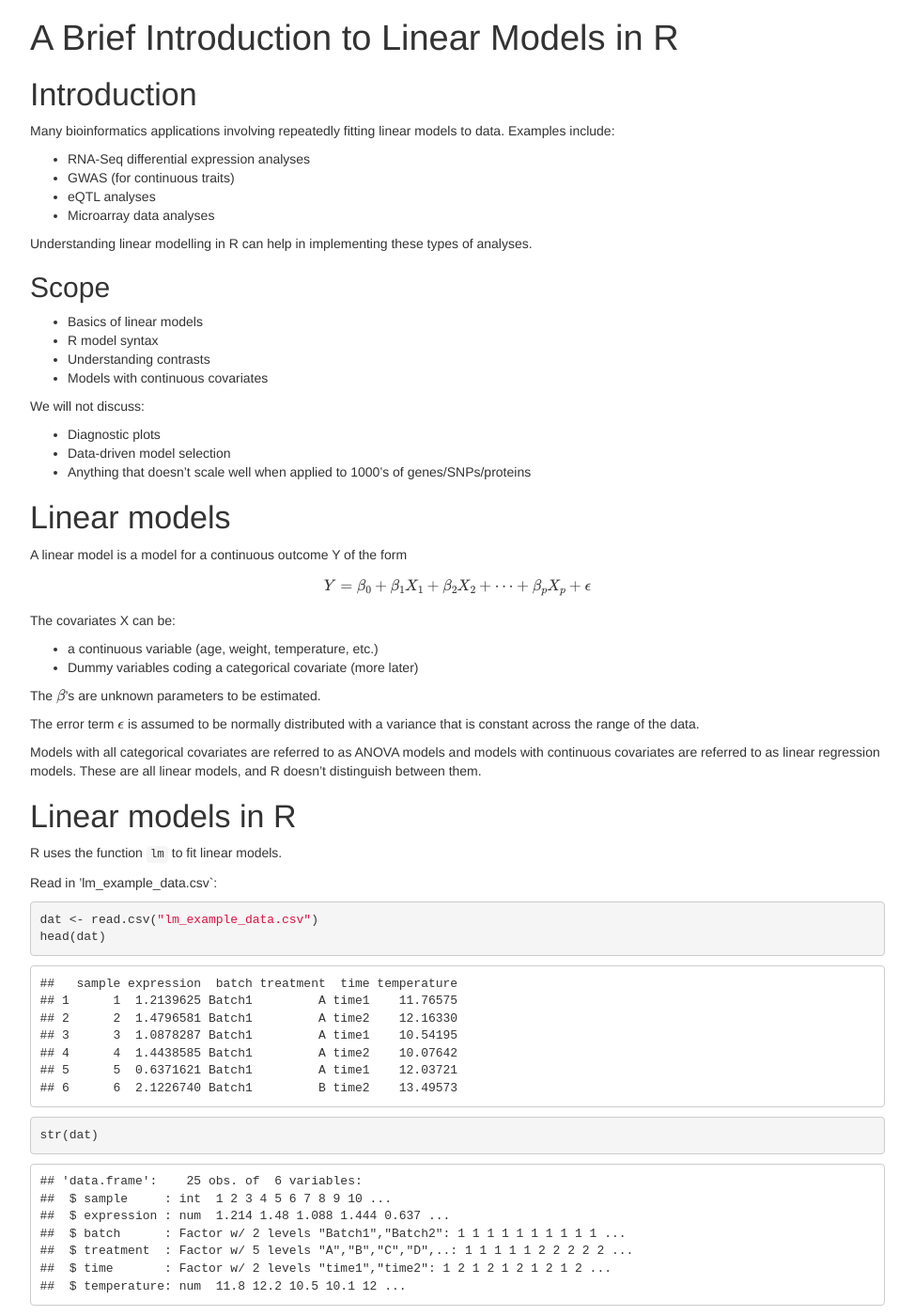
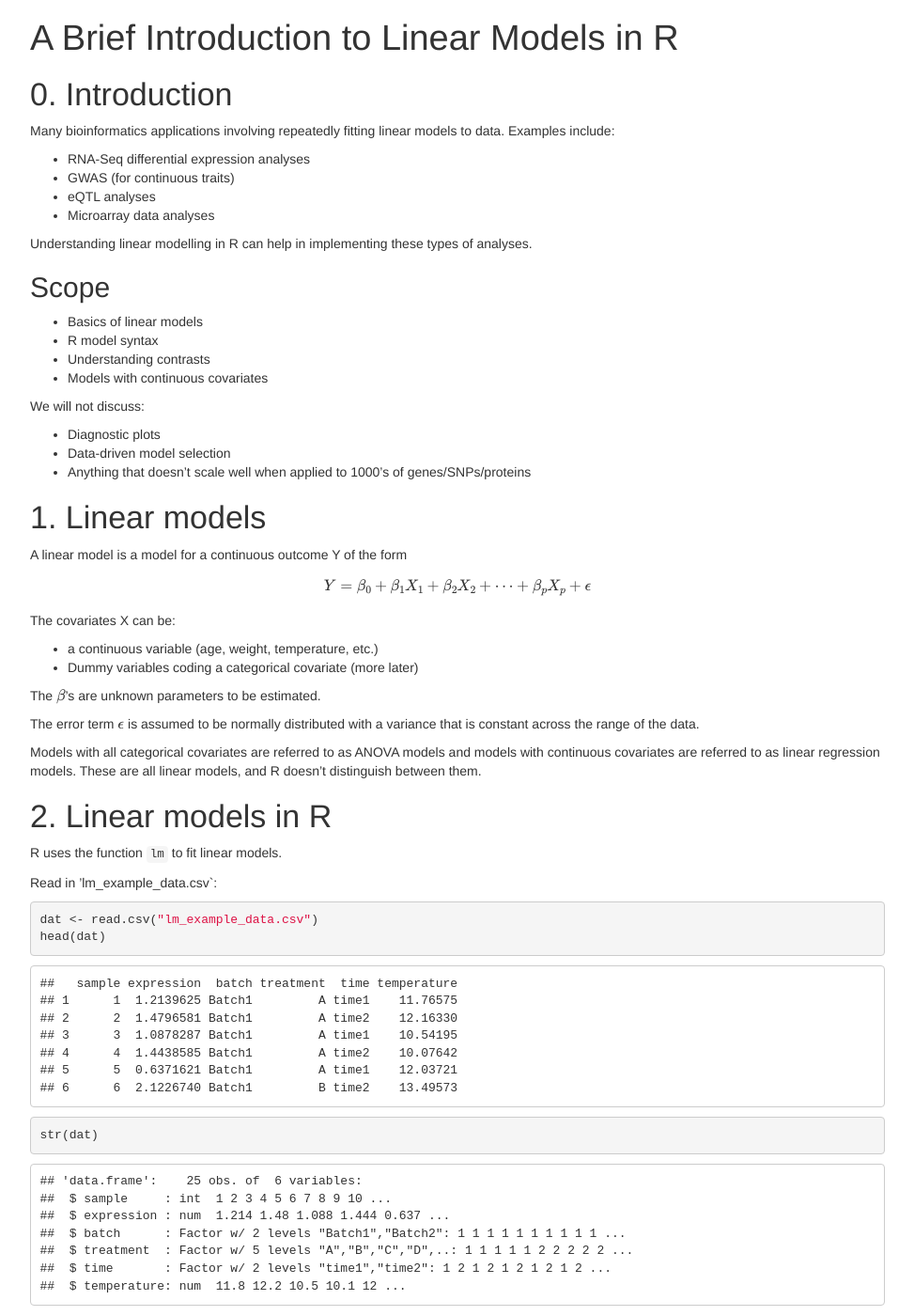
Before and after one commit to ucdavis-bioinformatics-training/2018-March-Bioinformatics-Prerequisites, a Jekyll site: the page wednesday/WedAM.html, which Jekyll copies as it is, in a window 1280 px wide and 1400 px high. Shown: the whole window at 94% size, without its empty margins (153-1126 px from the left). Built offline with Jekyll 4.4.1, drawn with Linux system fonts in a browser that asks for light colours; formulas are drawn with MathJax 3; some of the changed text lies outside the part shown.

Commit message:
Add files via upload

```diff
--- a/wednesday/WedAM.html
+++ b/wednesday/WedAM.html
@@ -123,7 +123,7 @@
 
 
 <div id="introduction" class="section level1">
-<h1>Introduction</h1>
+<h1>0. Introduction</h1>
 <p>Many bioinformatics applications involving repeatedly fitting linear models to data. Examples include:</p>
 <ul>
 <li>RNA-Seq differential expression analyses</li>
@@ -149,7 +149,7 @@
 </div>
 </div>
 <div id="linear-models" class="section level1">
-<h1>Linear models</h1>
+<h1>1. Linear models</h1>
 <p>A linear model is a model for a continuous outcome Y of the form <span class="math display">\[Y = \beta_0 + \beta_{1}X_{1} + \beta_{2}X_{2} + \dots + \beta_{p}X_{p} + \epsilon\]</span> The covariates X can be:</p>
 <ul>
 <li>a continuous variable (age, weight, temperature, etc.)</li>
@@ -160,7 +160,7 @@
 <p>Models with all categorical covariates are referred to as ANOVA models and models with continuous covariates are referred to as linear regression models. These are all linear models, and R doesn’t distinguish between them.</p>
 </div>
 <div id="linear-models-in-r" class="section level1">
-<h1>Linear models in R</h1>
+<h1>2. Linear models in R</h1>
 <p>R uses the function <code>lm</code> to fit linear models.</p>
 <p>Read in ’lm_example_data.csv`:</p>
 <pre class="r"><code>dat &lt;- read.csv(&quot;lm_example_data.csv&quot;)
@@ -353,8 +353,9 @@
 <pre><code>## (Intercept)  treatmentB  treatmentC  treatmentD  treatmentE
 ##   1.1724940   0.4455249   0.9027755   2.5536669   7.4139642</code></pre>
 </div>
-<div id="adding-more-covariates" class="section level2">
-<h2>Adding More Covariates</h2>
+</div>
+<div id="adding-more-covariates" class="section level1">
+<h1>3. Adding More Covariates</h1>
 <div id="batch-adjustment" class="section level3">
 <h3>Batch Adjustment</h3>
 <p>Suppose we want to adjust for batch differences in our model. We do this by adding the covariate “batch” to the model formula:</p>
@@ -547,8 +548,8 @@
 </div>
 </div>
 </div>
-<div id="continuous-covariates" class="section level2">
-<h2>Continuous Covariates</h2>
+<div id="continuous-covariates" class="section level1">
+<h1>4. Continuous Covariates</h1>
 <p>Linear models with continuous covariates (“regression models”) are fitted in much the same way:</p>
 <pre class="r"><code>continuous.model &lt;- lm(expression ~ temperature, data = dat)
 summary(continuous.model)</code></pre>
@@ -620,7 +621,6 @@
 <pre class="r"><code>cor(dat$expression, dat$temperature)</code></pre>
 <pre><code>## [1] 0.9464761</code></pre>
 </div>
-</div>
 
 
 
```
Also changed, not shown: wednesday/WedAM.Rmd (+5 -5 lines).
